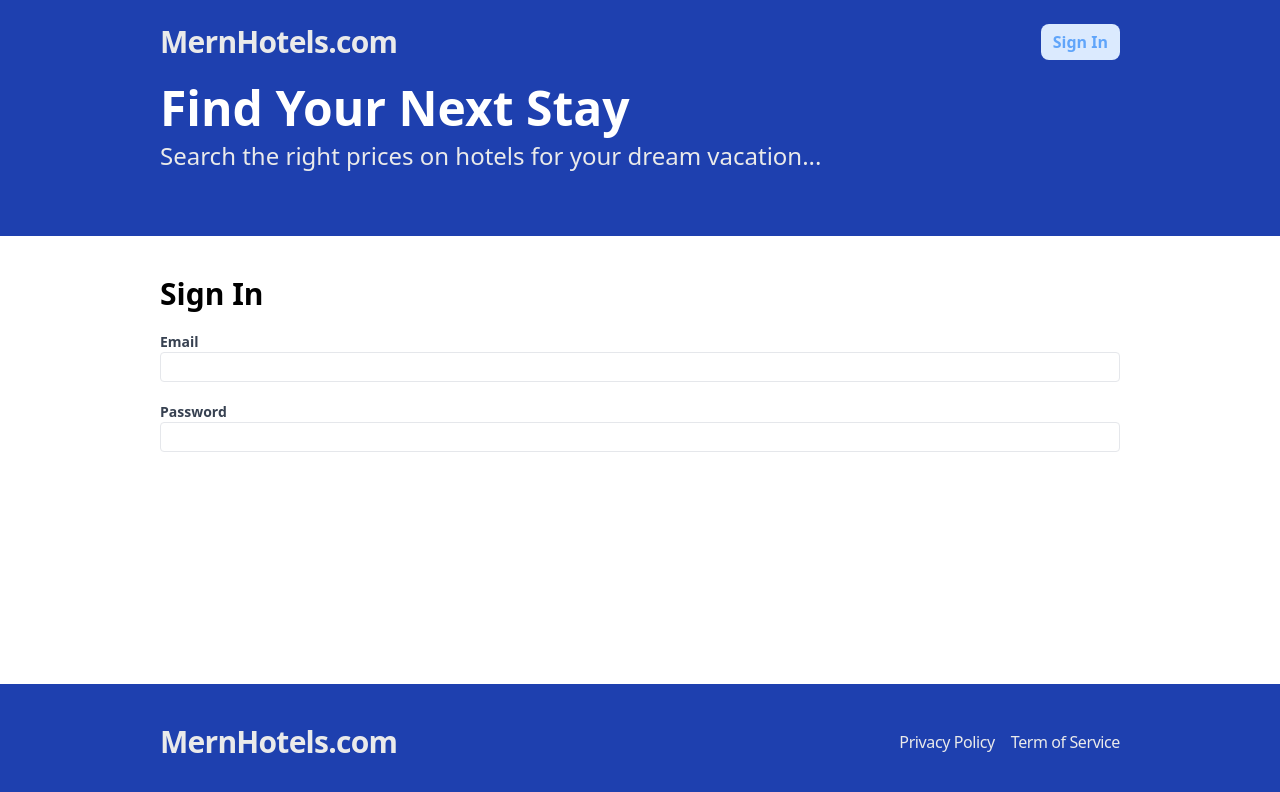
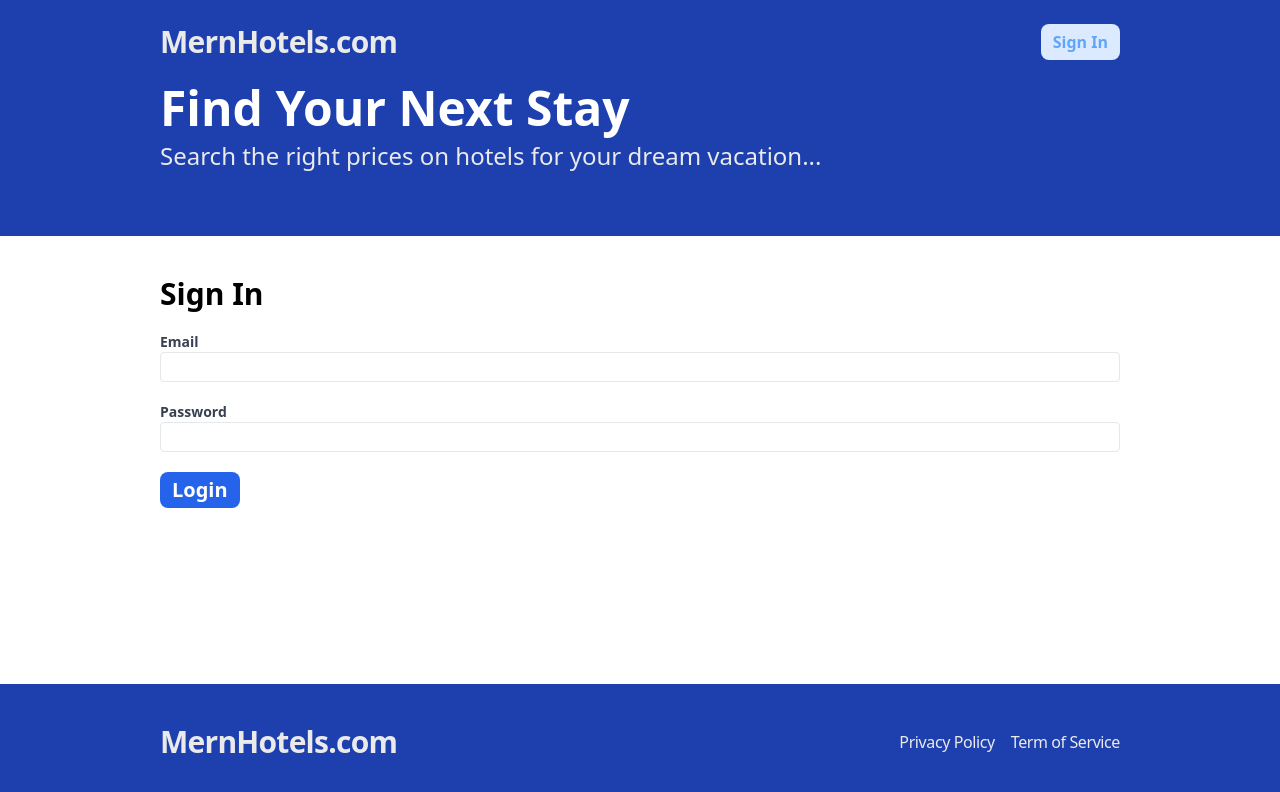
Before and after one commit to KaiIemsawat/MERN-HotelBooking, a React (Vite) app in the folder frontend/: page /sign-in in a window 1280 px wide. Shown: the top 792 px of the page. Built offline with nearby package versions, Linux system fonts and the light colour scheme; no server answers.

Commit message:
signin toast redirect

```diff
--- a/frontend/src/api-client.ts
+++ b/frontend/src/api-client.ts
@@ -1,4 +1,5 @@
 import { RegisterFromData } from "./pages/Register";
+import { SignInFormData } from "./pages/SignIn";
 const API_BASE_URL = import.meta.env.VITE_API_BASE_URL; // to use '.env' from frontend
 
 export const register = async (formData: RegisterFromData) => {
@@ -18,6 +19,25 @@
   }
 };
 
+export const signIn = async (formData: SignInFormData) => {
+  const response = await fetch(`${API_BASE_URL}/api/auth/login`, {
+    method: "POST",
+    credentials: "include",
+    headers: {
+      "Content-Type": "application/json",
+    },
+    body: JSON.stringify(formData),
+  });
+
+  const body = await response.json();
+
+  if (!response.ok) {
+    throw new Error(body.message);
+  }
+
+  return body;
+};
+
 export const validateToken = async () => {
   const response = await fetch(`${API_BASE_URL}/api/auth/validate-token`, {
     credentials: "include",
--- a/frontend/src/pages/SignIn.tsx
+++ b/frontend/src/pages/SignIn.tsx
@@ -1,4 +1,9 @@
 import { useForm } from "react-hook-form";
+import { useMutation } from "react-query";
+
+import * as apiClient from "../api-client";
+import { useAppContext } from "../contexts/AppContext";
+import { useNavigate } from "react-router-dom";
 
 export type SignInFormData = {
   email: string;
@@ -6,12 +11,31 @@
 };
 
 const SignIn = () => {
+  const { showToast } = useAppContext();
+  const navigate = useNavigate();
+
   const {
     register,
     formState: { errors },
+    handleSubmit,
   } = useForm<SignInFormData>();
+
+  const mutation = useMutation(apiClient.signIn, {
+    onSuccess: async () => {
+      showToast({ message: "Sign in successful", type: "SUCCESS" });
+      navigate("/");
+    },
+    onError: (error: Error) => {
+      showToast({ message: error.message, type: "ERROR" });
+    },
+  });
+
+  const onSubmit = handleSubmit((data) => {
+    mutation.mutate(data);
+  });
+
   return (
-    <form className="flex flex-col gap-5">
+    <form className="flex flex-col gap-5" onSubmit={onSubmit}>
       <h2 className="text-3xl font-bold">Sign In</h2>
 
       <label className="flex-1 text-sm font-bold text-gray-700">
@@ -42,6 +66,15 @@
           <span className="text-red-500">{errors.password.message}</span>
         )}
       </label>
+
+      <span>
+        <button
+          type="submit"
+          className="rounded-lg bg-blue-600 p-2 px-3 py-1 text-xl font-bold text-white duration-300 hover:bg-blue-100 hover:text-blue-400 hover:shadow-lg"
+        >
+          Login
+        </button>
+      </span>
     </form>
   );
 };
```
